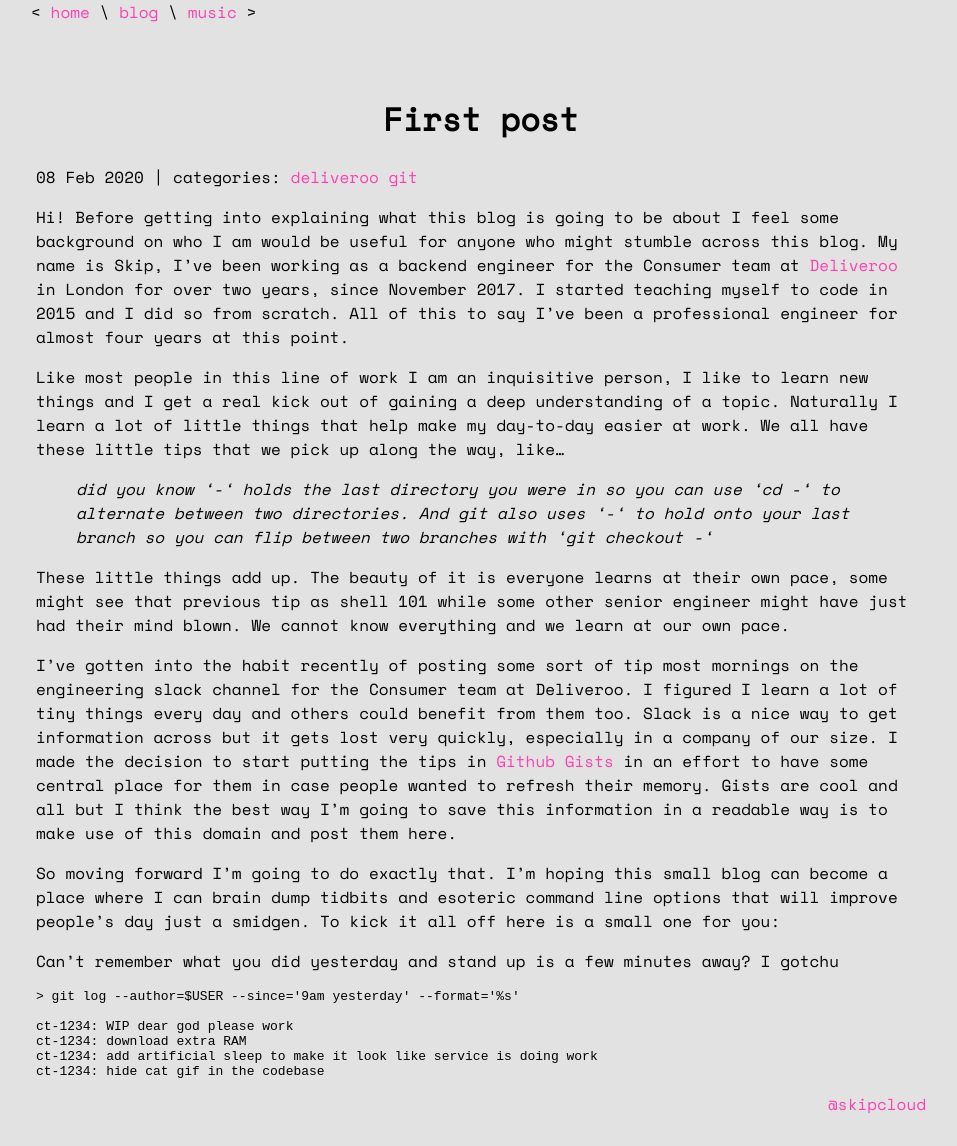
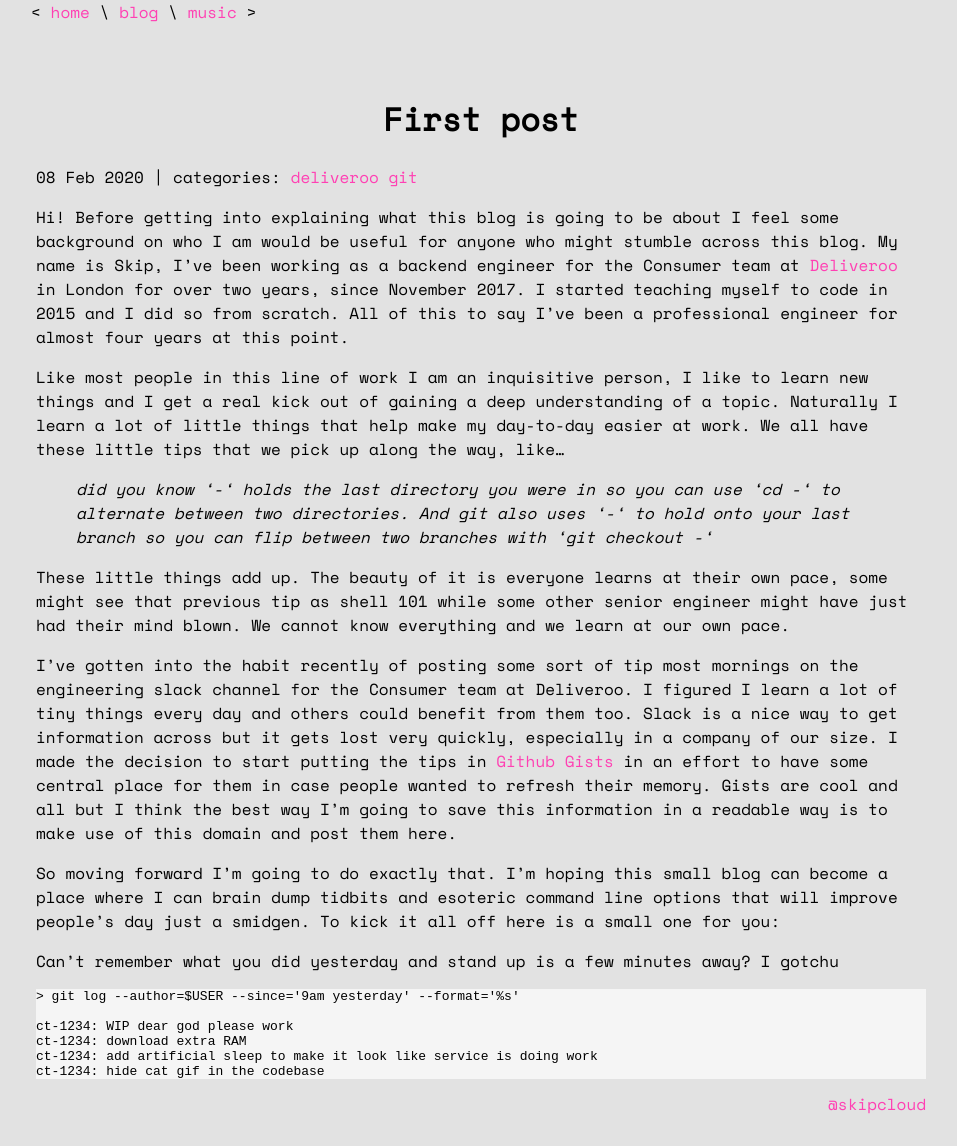
Before and after one commit to skipcloud/skipcloud.github.io, a Jekyll site: the page built from _posts/2020-02-08-first-post.md, in a window 1280 px wide. Shown: the whole page, without its empty margins (159-1116 px from the left). Built offline with Jekyll 4.4.1, drawn with Linux system fonts in a browser that asks for light colours.

Commit message:
css: lighten the background of code blocks

```diff
--- a/assets/css/stylesheet.css
+++ b/assets/css/stylesheet.css
@@ -34,9 +34,9 @@
   font-style: italic;
 }
 
-/* code, .highlighter-rouge { */
-/*   background-color: #d2d2d2; */
-/* } */
+code, .highlighter-rouge {
+  background-color: #f5f5f5;
+}
 
 #blog-container {
   text-align: center;
```
